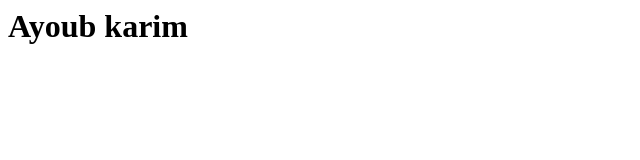
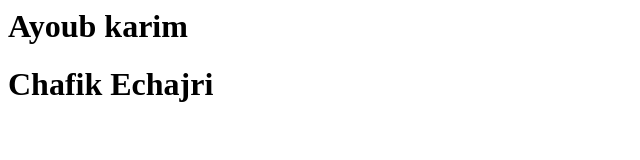
Before and after one commit to Linku-git/html_team, a plain HTML site: page index.html in a window 1280 px wide. Shown: the whole page, without its empty margins (0-640 px from the left). Drawn offline with Linux system fonts and the light colour scheme.

Commit message:
change-name

```diff
--- a/index.html
+++ b/index.html
@@ -6,5 +6,6 @@
 </head>
 <body>
     <h1>Ayoub karim</h1>
+    <h1>Chafik Echajri</h1>
 </body>
 </html>
```
